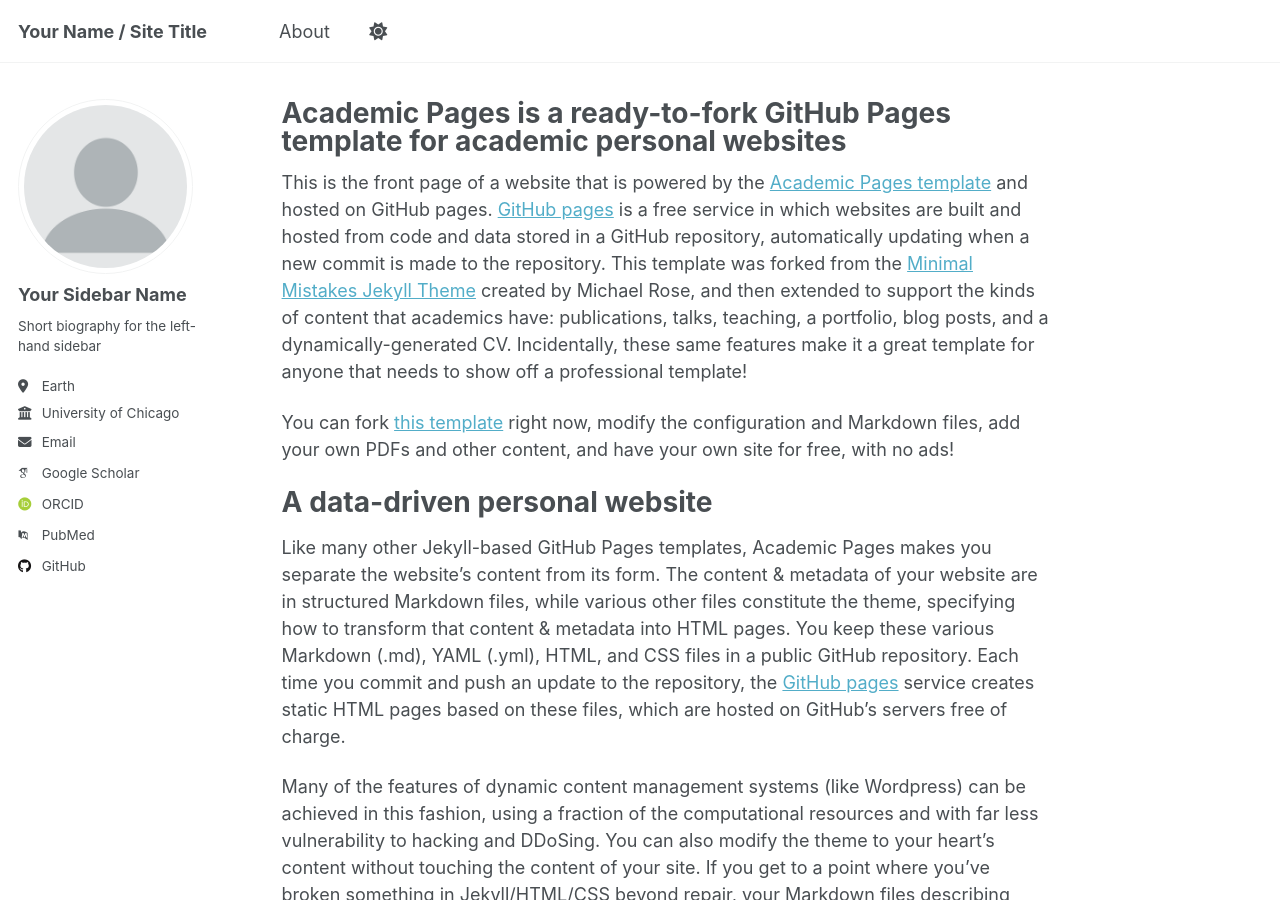
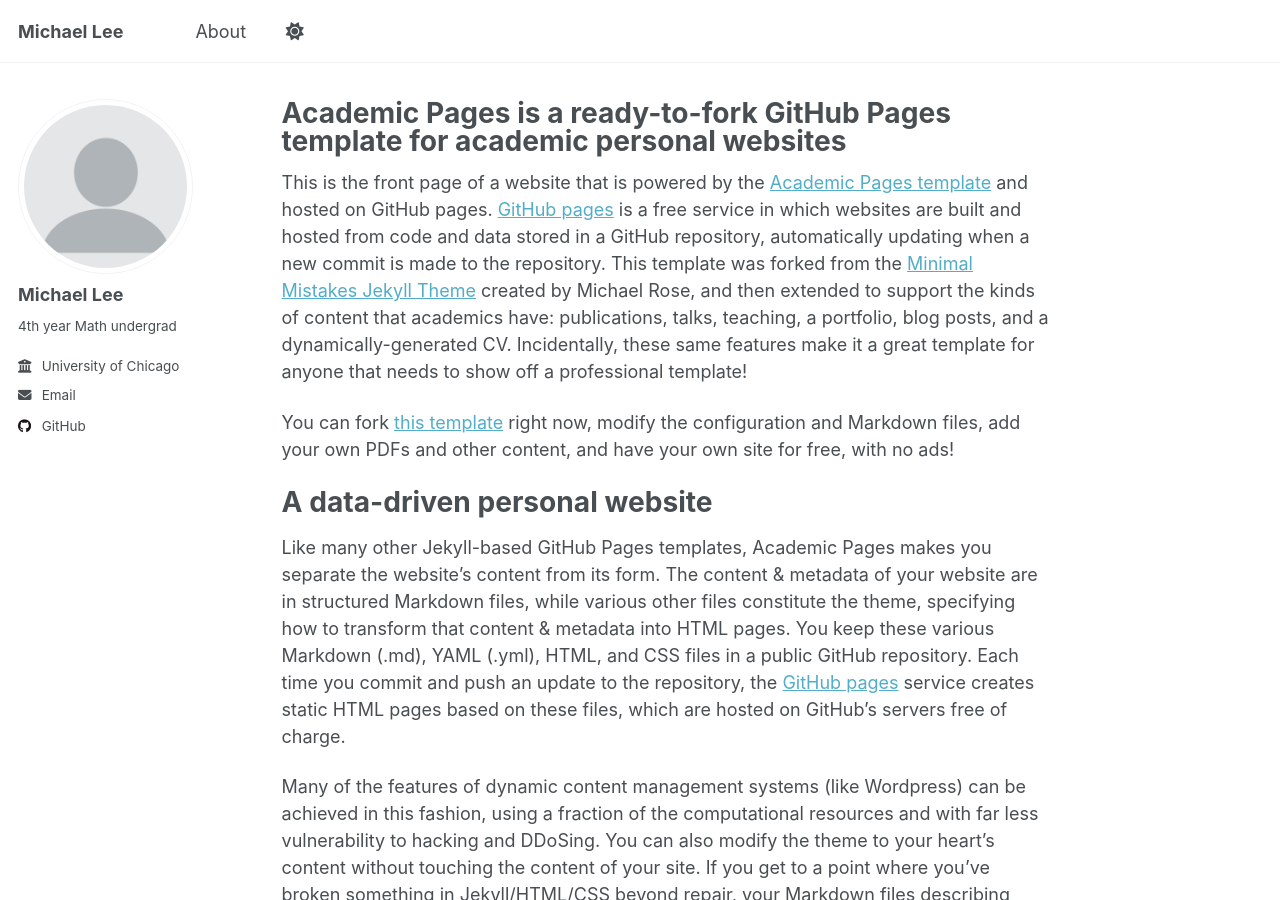
Before and after one commit to leemichaeljh/leemichaeljh.github.io, a Jekyll site: the page built from _pages/about.md, in a window 1280 px wide and 900 px high. Built offline with Jekyll 4.4.1, drawn with Linux system fonts in a browser that asks for light colours; some web fonts are replaced; a script that is not in the unit is left out.

Commit message:
Update personal details in _config.yml
Updated personal information in the configuration file.

```diff
--- a/_config.yml
+++ b/_config.yml
@@ -9,7 +9,7 @@
 # Basic Site Settings
 locale                   : "en-US"
 site_theme               : "default" # Currently available options are "default", "air"
-title                    : "Your Name / Site Title"
+title                    : "Michael Lee"
 title_separator          : "-"
 name                     : &name "Michael Lee"
 description              : &description "Your Name's academic portfolio"   # Update this with a general description of your site, this is the default if not overridden by a page
@@ -24,10 +24,10 @@ repository               : "academicpages/academicpages.github.io"
 author:
   # Biographic information
   avatar           : "profile.png"
-  name             : "Your Sidebar Name"
+  name             : "Michael Lee"
   pronouns         : # example: "she/her"
-  bio              : "Short biography for the left-hand sidebar"
-  location         : "Earth"
+  bio              : "4th year Math undergrad"
+  location         : # "Earth"
   employer         : "University of Chicago"
   uri              : # URL
   email            : "leemichaeljh@uchicago.edu"
@@ -35,12 +35,12 @@ author:
   # Academic websites
   academia         : # URL
   arxiv            : # URL - Update with the correct link to your profile
-  googlescholar    : "https://scholar.google.com/citations?user=PS_CX0AAAAAJ"
+  googlescholar    : # "https://scholar.google.com/citations?user=PS_CX0AAAAAJ"
   inspire-hep      : # URL
   impactstory      : # URL
-  orcid            : "https://orcid.org/yourorcidurl"
+  orcid            : # "https://orcid.org/yourorcidurl"
   semantic         : # URL
-  pubmed           : "https://www.ncbi.nlm.nih.gov/pubmed/?term=john+snow"
+  pubmed           : # "https://www.ncbi.nlm.nih.gov/pubmed/?term=john+snow"
   researchgate     : # URL
   scopus           : # URL
 
@@ -48,7 +48,7 @@ author:
   bitbucket        : # Username - Update with your username on the site
   codepen          : # Username
   dribbble         : # Username
-  github           : "academicpages"
+  github           : "leemichaeljh"
   kaggle           : # Username
   stackoverflow    : # User number or user number and name (i.e., use "1" or "1/jeff-atwood")
 
```
